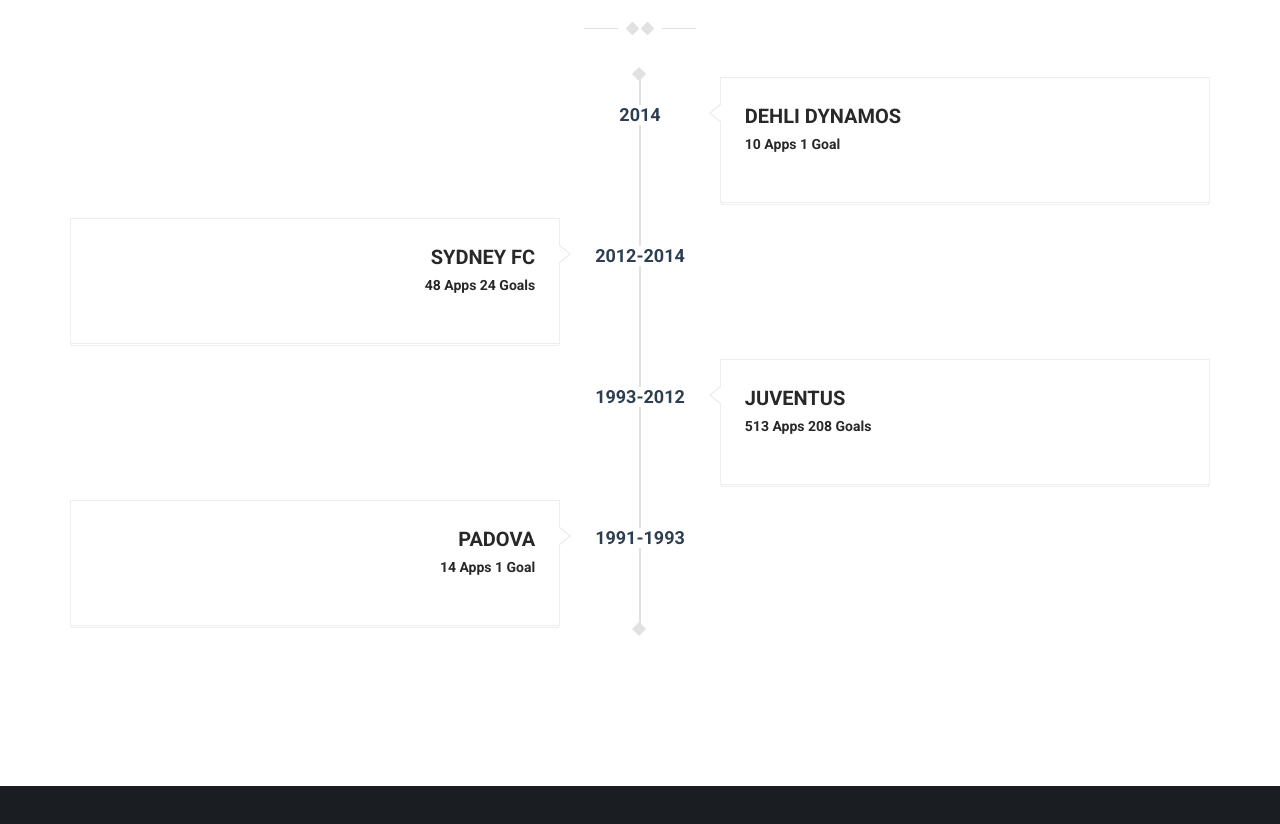
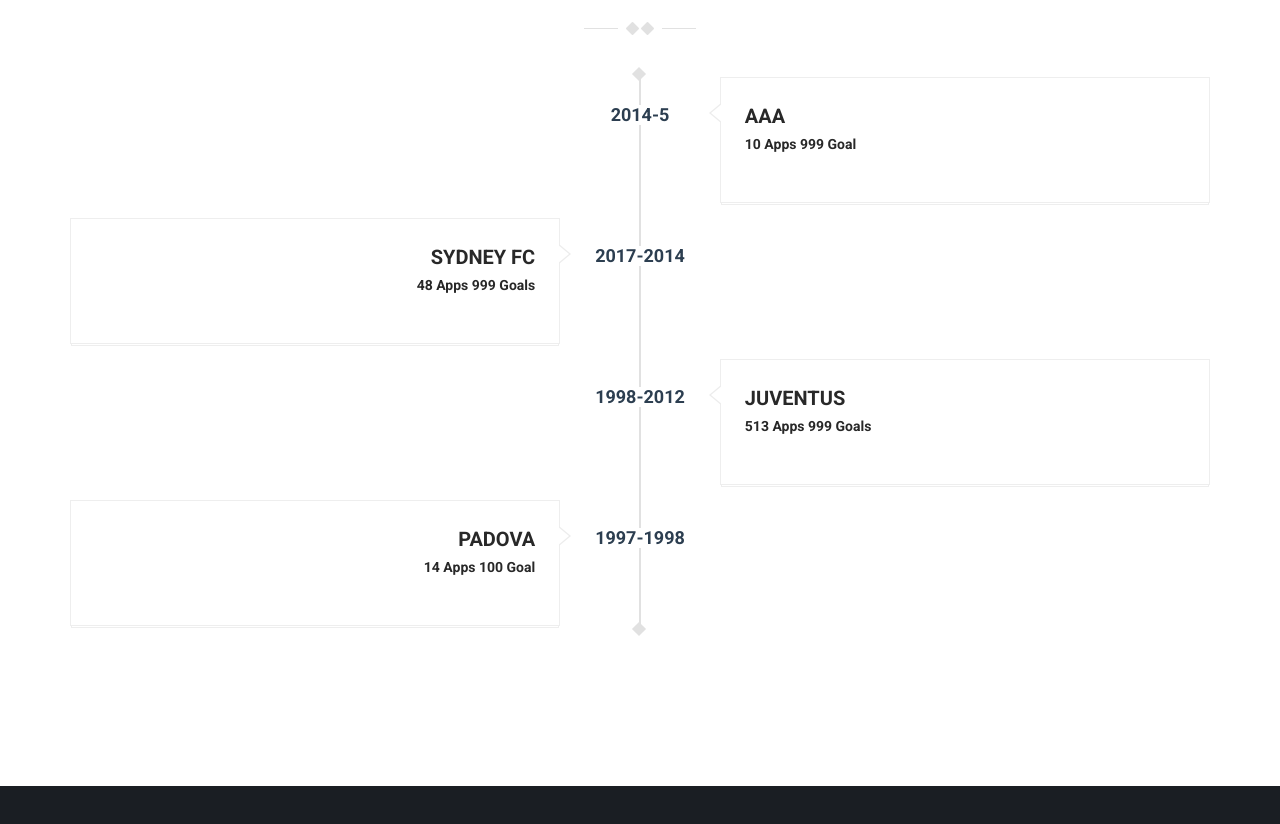
Before and after one commit to markxiaotao/lab2, a plain HTML site: page CRonaldo.html in a window 1280 px wide. Shown: the part 1161-1985 px from the top of the page. Drawn offline with Linux system fonts and the light colour scheme; some packages are replaced by stand-ins of ours; a script that the page names is missing.

Commit message:
modify CRonaldo

```diff
--- a/CRonaldo.html
+++ b/CRonaldo.html
@@ -105,14 +105,14 @@
                         <ul class="timeline">
                             <li class="timeline-inverted">
                                 <div class="posted-date">
-                                  <span class="month">2014</span>
+                                  <span class="month">2014-5</span>
                                 </div><!-- /posted-date -->
 
                                 <div class="timeline-panel wow fadeInUp">
                                     <div class="timeline-content">
                                         <div class="timeline-heading">
-                                            <h3>Dehli Dynamos</h3>
-											<span>10 Apps 1 Goal</span>
+                                            <h3>AAA</h3>
+											<span>10 Apps 999 Goal</span>
                                         </div><!-- /timeline-heading -->
                                     </div> <!-- /timeline-content -->
                                 </div> <!-- /timeline-panel -->
@@ -120,14 +120,14 @@
 
                             <li>
                                 <div class="posted-date">
-                                  <span class="month">2012-2014</span>
+                                  <span class="month">2017-2014</span>
                                 </div><!-- /posted-date -->
 
                                 <div class="timeline-panel wow fadeInUp">
                                     <div class="timeline-content">
                                         <div class="timeline-heading">
                                             <h3>Sydney FC</h3>
-											<span>48 Apps 24 Goals</span>
+											<span>48 Apps 999 Goals</span>
                                         </div><!-- /timeline-heading -->
                                     </div> <!-- /timeline-content -->
                                 </div><!-- /timeline-panel -->
@@ -135,14 +135,14 @@
 
                             <li class="timeline-inverted">
                                 <div class="posted-date">
-                                  <span class="month">1993-2012</span>
+                                  <span class="month">1998-2012</span>
                                 </div><!-- /posted-date -->
 
                                 <div class="timeline-panel wow fadeInUp">
                                     <div class="timeline-content">
                                         <div class="timeline-heading">
                                             <h3>Juventus</h3>
-											<span>513 Apps 208 Goals</span>
+											<span>513 Apps 999 Goals</span>
                                         </div><!-- /timeline-heading -->
                                     </div> <!-- /timeline-content -->
                                 </div><!-- /timeline-panel -->
@@ -150,14 +150,14 @@
 
 							<li>
                                 <div class="posted-date">
-                                  <span class="month">1991-1993</span>
+                                  <span class="month">1997-1998</span>
                                 </div><!-- /posted-date -->
 
                                 <div class="timeline-panel wow fadeInUp">
                                     <div class="timeline-content">
                                         <div class="timeline-heading">
                                             <h3>Padova</h3>
-											<span>14 Apps 1 Goal</span>
+											<span>14 Apps 100 Goal</span>
                                         </div><!-- /timeline-heading -->
                                     </div> <!-- /timeline-content -->
                                 </div><!-- /timeline-panel -->
```
